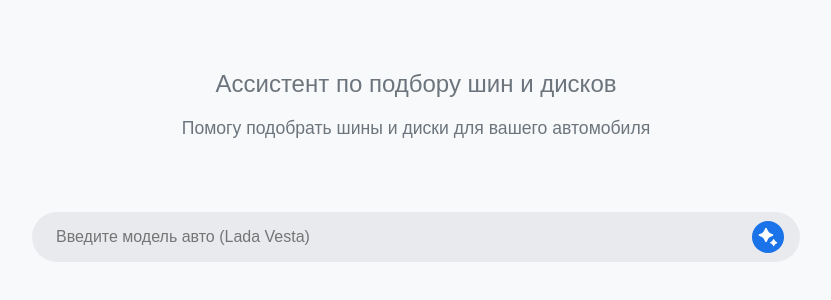
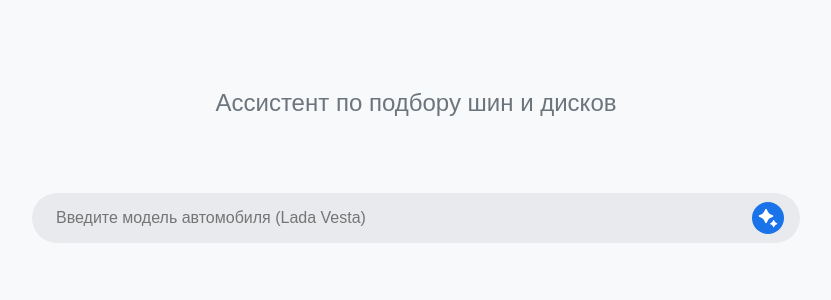
Before and after one commit to MukhamedzyanovDm/BT-prototype, a React (Vite) app: page / in a window 1280 px wide. Shown: the part 244-544 px from the top of the page, without its empty margins (224-1055 px from the left). Built offline with nearby package versions, Linux system fonts and the light colour scheme.

Commit message:
Update App.jsx and ResultsDisplay.jsx

```diff
--- a/src/App.jsx
+++ b/src/App.jsx
@@ -77,7 +77,7 @@ function App() {
   };
 
   const showSearchBar = dialogState === 'awaiting_model';
-  const placeholder = 'Введите модель авто (Lada Vesta)';
+  const placeholder = 'Введите модель автомобиля (Lada Vesta)';
   const currentIsInitialState = isInitialState();
 
   return (
--- a/src/components/ResultsDisplay.jsx
+++ b/src/components/ResultsDisplay.jsx
@@ -20,7 +20,7 @@ function ResultsDisplay({ chatHistory, loading, onChipClick }) {
           {message.type === 'welcome' && (
             <div className="welcome-message">
               <h2>{message.content}</h2>
-              <p>Помогу подобрать шины и диски для вашего автомобиля</p>
+              <p> </p>
             </div>
           )}
           {message.type === 'user' && (
```
